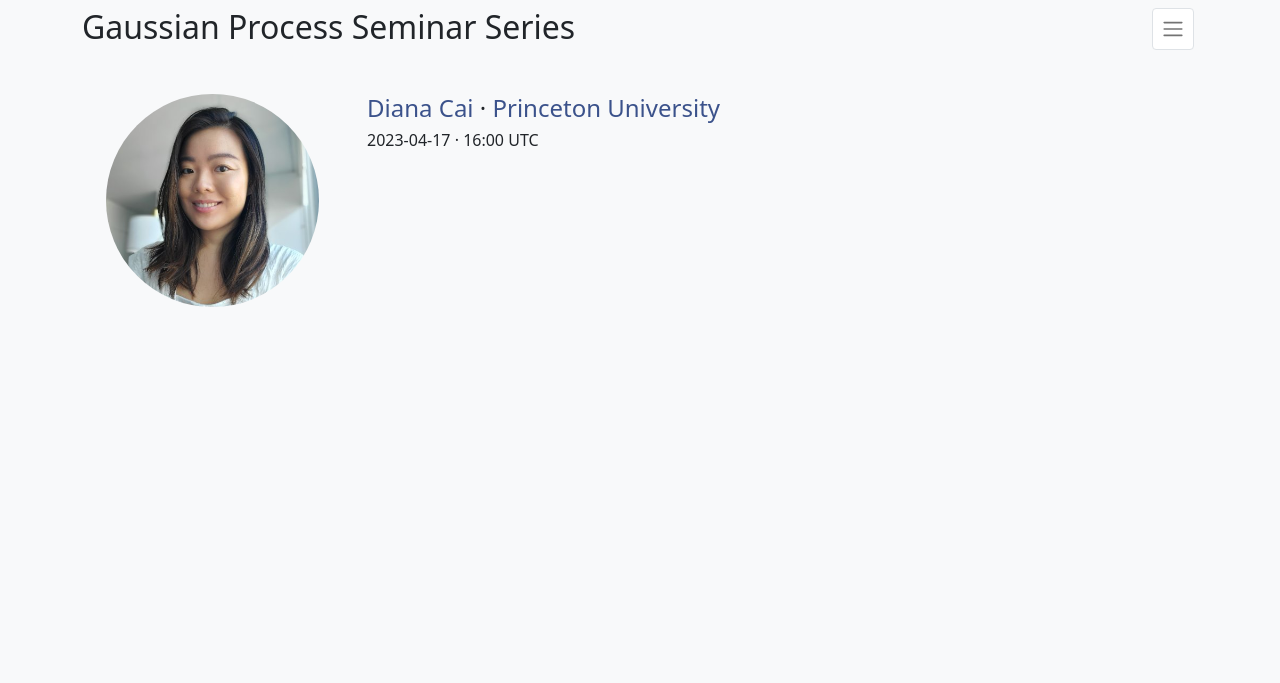
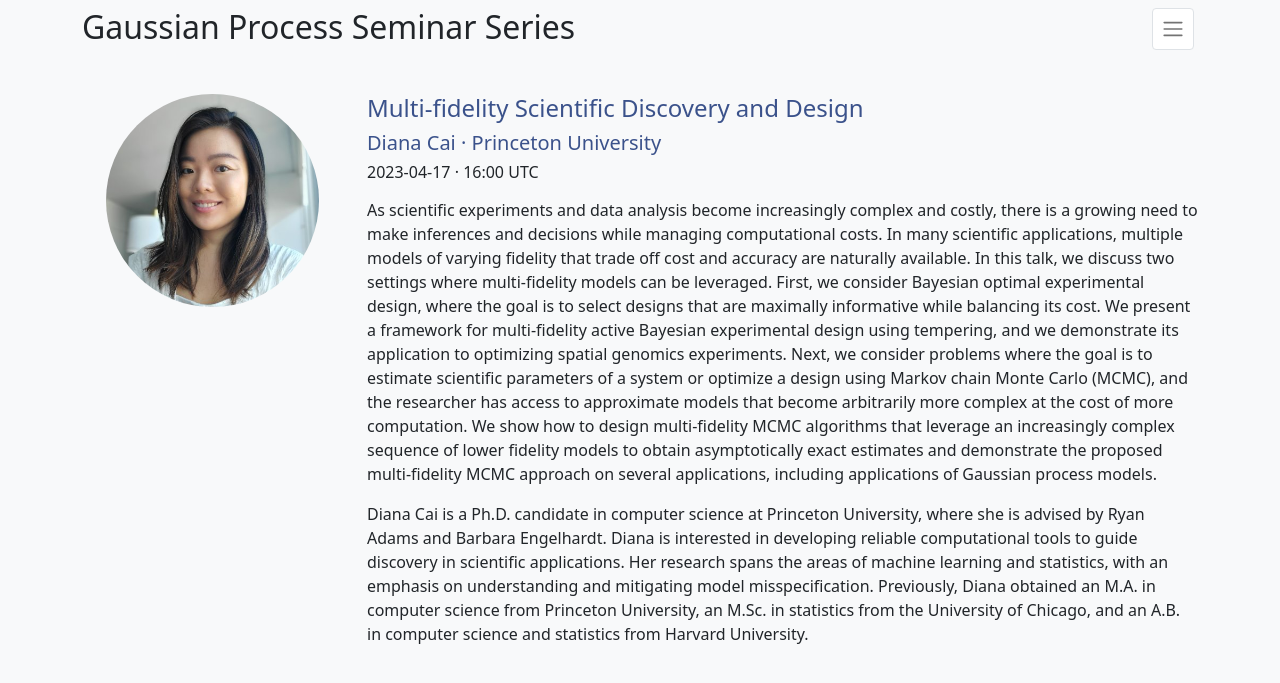
Before and after one commit to gp-seminar-series/gp-seminar-series.github.io, a Jekyll site: the page built from _posts/current/2023-04-17-diana-cai.md, in a window 1280 px wide. Shown: the top 683 px of the page. Built offline with Jekyll 4.4.1, drawn with Linux system fonts in a browser that asks for light colours; nearby versions of some CDN libraries.

Commit message:
Add title and abstract.

```diff
--- a/_posts/current/2023-04-17-diana-cai.md
+++ b/_posts/current/2023-04-17-diana-cai.md
@@ -2,4 +2,10 @@
 author: Diana Cai
 institution: Princeton University
 author_url: https://www.dianacai.com
+highlight: true
+title: Multi-fidelity Scientific Discovery and Design
 ---
+
+As scientific experiments and data analysis become increasingly complex and costly, there is a growing need to make inferences and decisions while managing computational costs. In many scientific applications, multiple models of varying fidelity that trade off cost and accuracy are naturally available. In this talk, we discuss two settings where multi-fidelity models can be leveraged. First, we consider Bayesian optimal experimental design, where the goal is to select designs that are maximally informative while balancing its cost. We present a framework for multi-fidelity active Bayesian experimental design using tempering, and we demonstrate its application to optimizing spatial genomics experiments. Next, we consider problems where the goal is to estimate scientific parameters of a system or optimize a design using Markov chain Monte Carlo (MCMC), and the researcher has access to approximate models that become arbitrarily more complex at the cost of more computation. We show how to design multi-fidelity MCMC algorithms that leverage an increasingly complex sequence of lower fidelity models to obtain asymptotically exact estimates and demonstrate the proposed multi-fidelity MCMC approach on several applications, including applications of Gaussian process models.
+
+Diana Cai is a Ph.D. candidate in computer science at Princeton University, where she is advised by Ryan Adams and Barbara Engelhardt. Diana is interested in developing reliable computational tools to guide discovery in scientific applications. Her research spans the areas of machine learning and statistics, with an emphasis on understanding and mitigating model misspecification. Previously, Diana obtained an M.A. in computer science from Princeton University, an M.Sc. in statistics from the University of Chicago, and an A.B. in computer science and statistics from Harvard University.
```
Also changed, not shown: _posts/current/2023-04-03-david-burt.md (+1 -1 lines).
